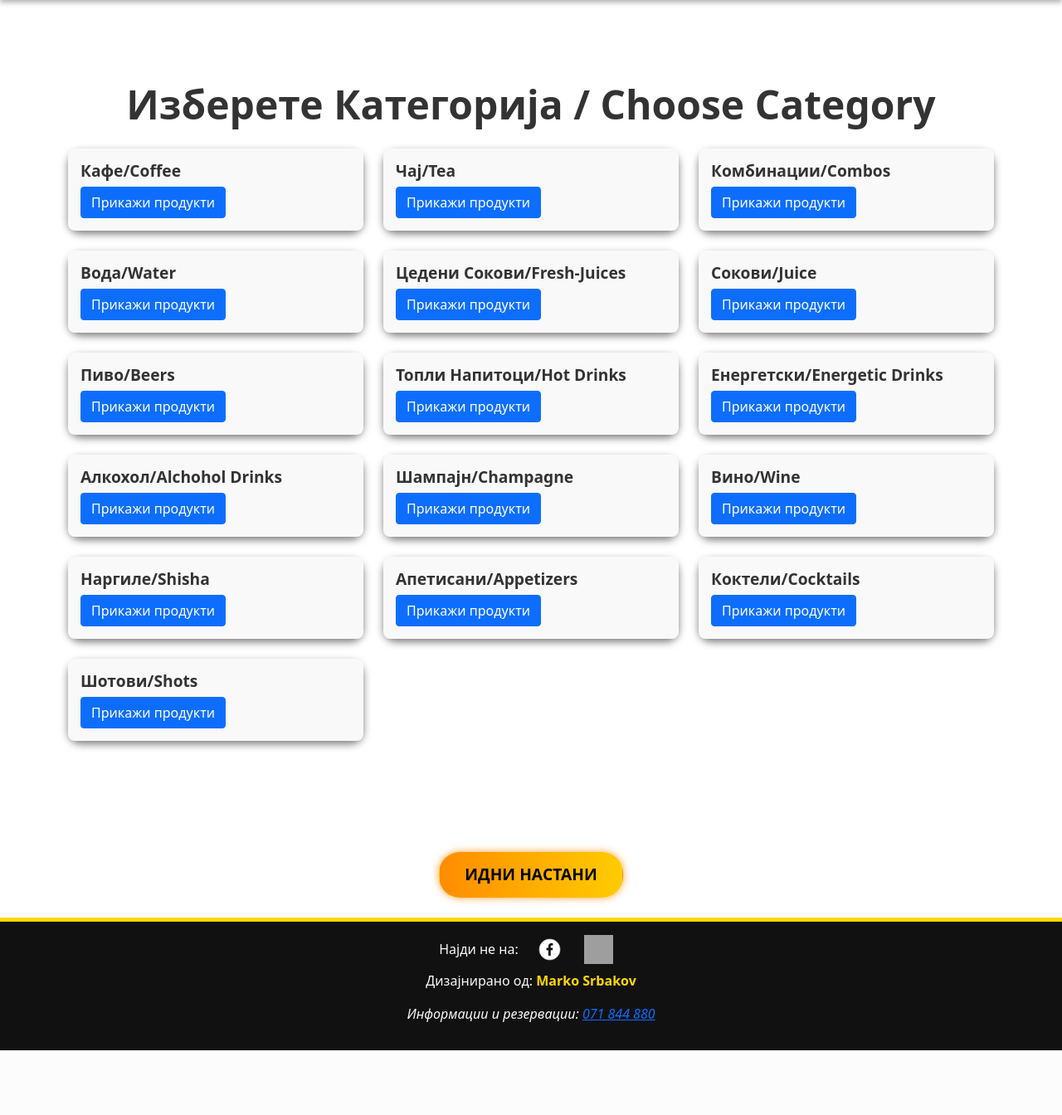
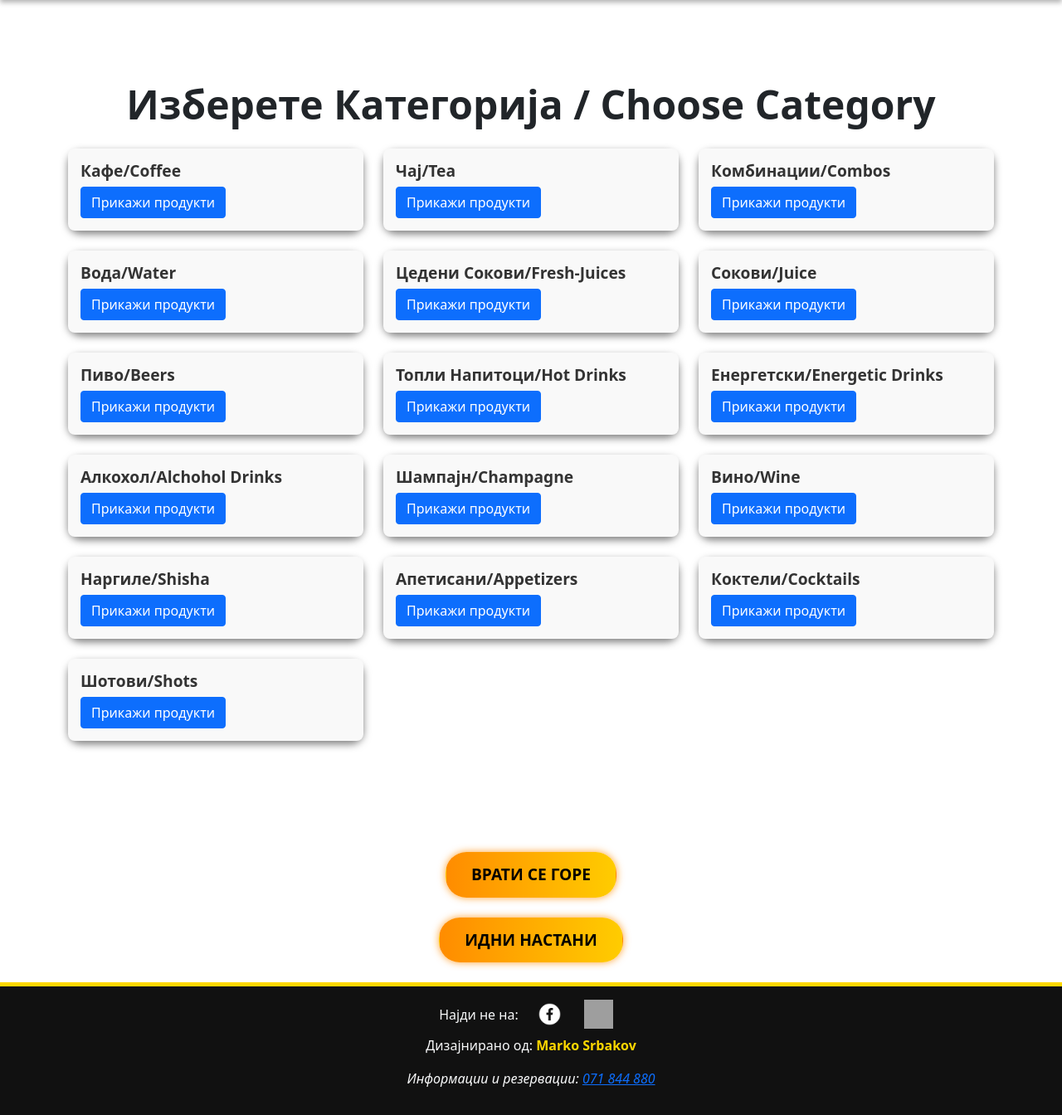
Before and after one commit to markosrbakov/GalacticCaffe, a Django app: page / in a window 1280 px wide. Shown: the part 501-1845 px from the top of the page at 83% size. Before the commit the page ends 1767 px from the top, so only its background shows below. Run offline with Django 5.2, Linux system fonts and the light colour scheme; data comes from the database, SQL or seed files in the repository; grey boxes are pictures that could not be loaded.

Commit message:
update scrollToTop

```diff
--- a/templates/index.html
+++ b/templates/index.html
@@ -144,7 +144,7 @@
         h1 {
             font-size: 3rem;
             font-weight: bold;
-            color: #333;
+
         }
 
         footer {
@@ -245,6 +245,9 @@
 </div>
 
 <div class="text-center mb-4">
+    <button onclick="scrollToTop()" class="btn neon-button">Врати се горе</button>
+</div>
+<div class="text-center mb-4">
     <a href="/events" class="btn neon-button">Идни Настани</a>
 </div>
 
@@ -292,6 +295,9 @@
 
         document.getElementById('productsSection').scrollIntoView({ behavior: 'smooth' });
     }
+    function scrollToTop() {
+        window.scrollTo({ top: 0, behavior: 'smooth' });
+    }
 </script>
 
 </body>
```
